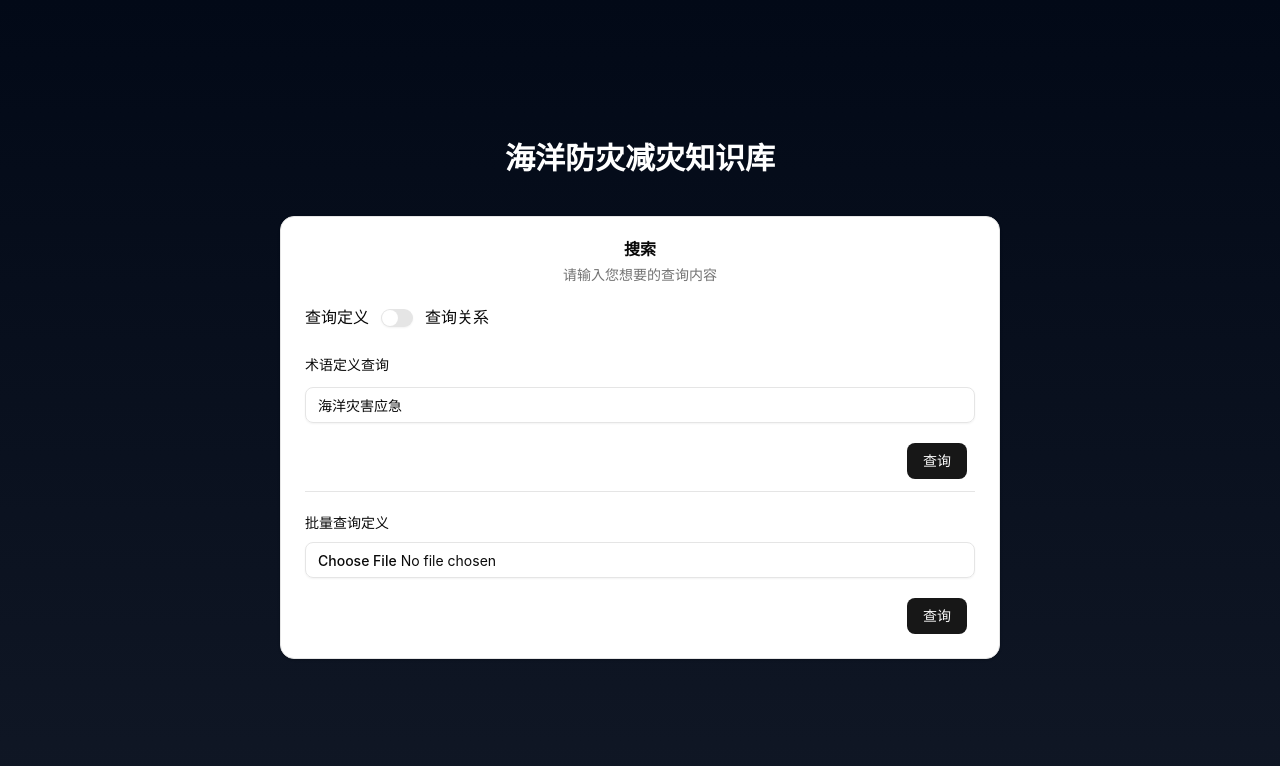
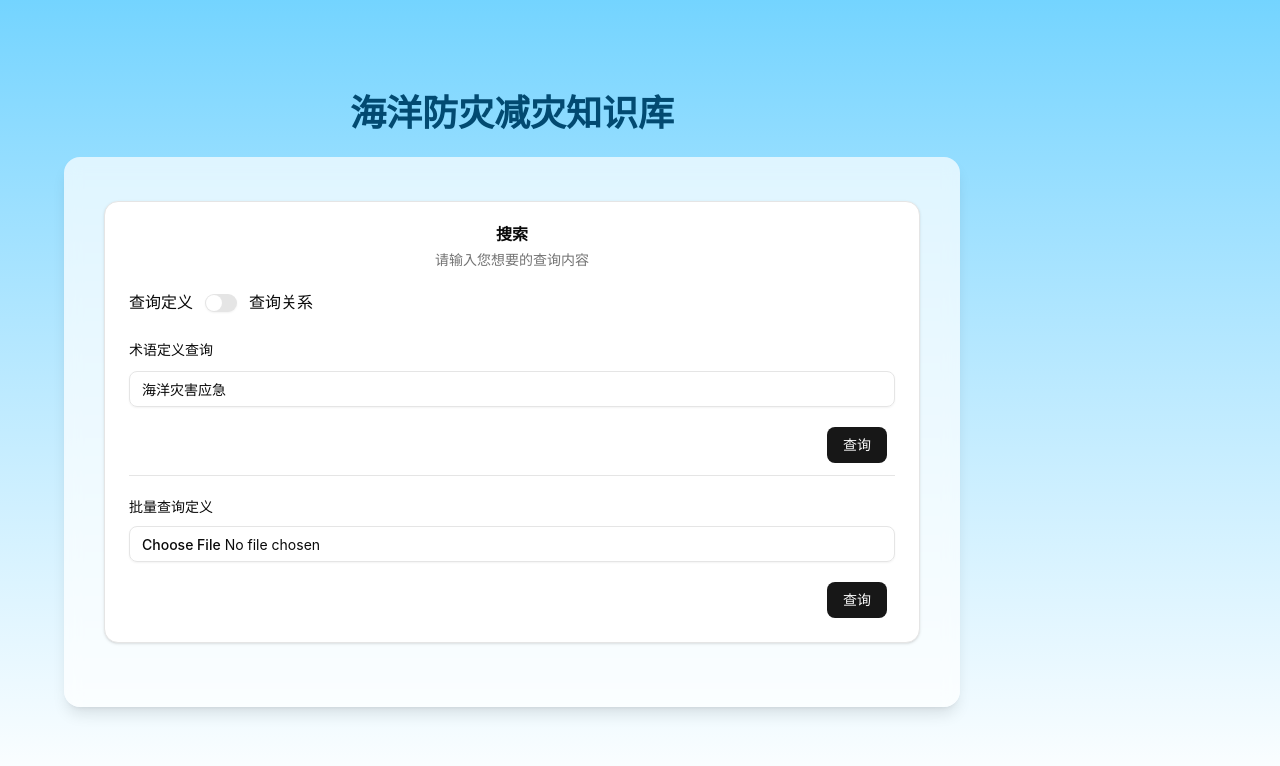
Before and after one commit to Craun718/kb-frontend, a React app: page / in a window 1280 px wide. Shown: the top 766 px of the page. Built offline with nearby package versions, Linux system fonts and the light colour scheme; the HTML template or start-up script is replaced by a standard one.

Commit message:
chore: update layout and structure of App and HomePage components

```diff
--- a/src/App.tsx
+++ b/src/App.tsx
@@ -5,12 +5,12 @@ import { HomePage } from './pages';
 
 const App = () => {
   return (
-    <>
-      <div className="content">
+    <div className="content min-h-screen bg-linear-to-b from-sky-300 to-white flex py-6">
+      <div className="w-full max-w-5xl px-4">
         <HomePage />
       </div>
       <Toaster position="top-center" />
-    </>
+    </div>
   );
 };
 
--- a/src/components/resultList.tsx
+++ b/src/components/resultList.tsx
@@ -5,6 +5,7 @@ import {
   ItemContent,
   ItemDescription,
   ItemFooter,
+  ItemGroup,
   ItemTitle,
 } from './ui/item';
 
@@ -12,7 +13,8 @@ export function ResultList() {
   const [resultList, _] = useAtom(resultsListAtom);
 
   return (
-    <div className="flex flex-col gap-5">
+    <div >
+      <ItemGroup>
         {resultList.map(
           (
             element, // 使用 map 方法，同时添加 key
@@ -20,21 +22,17 @@ export function ResultList() {
             <Item
               key={element.title}
               variant="muted"
-            className="flex flex-col max-h-none h-auto items-start "
+              className="flex flex-col max-h-none h-auto items-start bg-blue-100"
             >
-            {' '}
-            {/* 添加 flex-nowrap 防止换行 */}
               <ItemContent>
-              <ItemTitle>{element.title}</ItemTitle>{' '}
-              {/* 假设 element 有 title 属性，根据实际数据调整 */}
-              <ItemDescription className="line-clamp-none! break-all text-left text-blue-50">
+                <ItemTitle className='text-blue-900'>{element.title}</ItemTitle>{' '}
+                <ItemDescription className="line-clamp-none! break-all text-left text-blue-800   dark:text-gray-400">
                   {element.description}{' '}
-                {/* 假设 element 有 description 属性，根据实际数据调整 */}
                 </ItemDescription>
               </ItemContent>
-            <ItemFooter className="flex flex-row text-left basis-auto">
+              <ItemFooter className="flex flex-row text-left basis-auto text-gray-500">
                 <div className="flex-1">
-                {`来源文档: `}
+                  {`参考文档: `}
                   <br />
                   {`${element.document} (第 ${element.page} 页)`}
                 </div>
@@ -42,6 +40,7 @@ export function ResultList() {
             </Item>
           ),
         )}
+      </ItemGroup>
     </div>
   );
 }
--- a/src/pages/index.tsx
+++ b/src/pages/index.tsx
@@ -4,17 +4,20 @@ import { SearchCard } from '@/components/SearchCard';
 import { resultsListAtom } from '@/store/resultsList';
 
 export function HomePage() {
-  const resultList = useAtom(resultsListAtom)[0];
-
   return (
     <div className="flex-1">
-      <div style={{ paddingTop: resultList.length === 0 ? 100 : 0 }}>
-        <h1 className="font-bold text-3xl text-center m-10">
+      <div >
+        <h1 className="font-extrabold text-4xl text-center text-sky-900 mb-6">
           海洋防灾减灾知识库
         </h1>
-        <div className="flex flex-col gap-15 mx-10 mb-20 lg:mx-70">
-          <SearchCard />
-          <ResultList />
+
+        <div className="flex justify-center px-4">
+          <div className="w-full max-w-4xl bg-white/70 dark:bg-gray-800/60 backdrop-blur-sm rounded-2xl p-6 shadow-lg">
+            <div className="flex flex-col gap-10 mx-1 mt-5 lg:mx-4">
+              <SearchCard />
+              <ResultList />
+            </div>
+          </div>
         </div>
       </div>
     </div>
```
Lines whose indentation alone changed are shown as unchanged.
